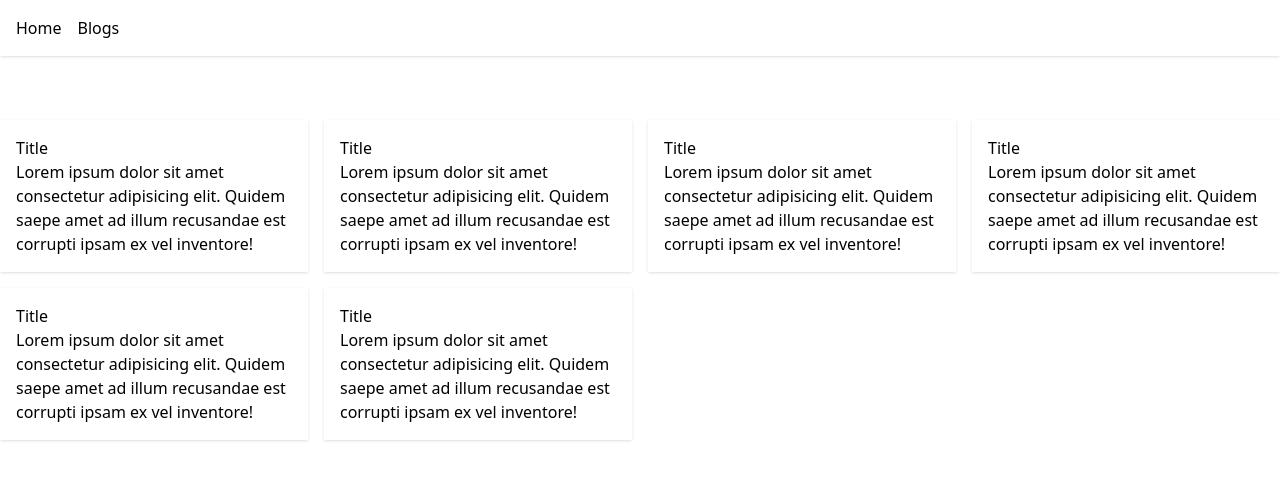
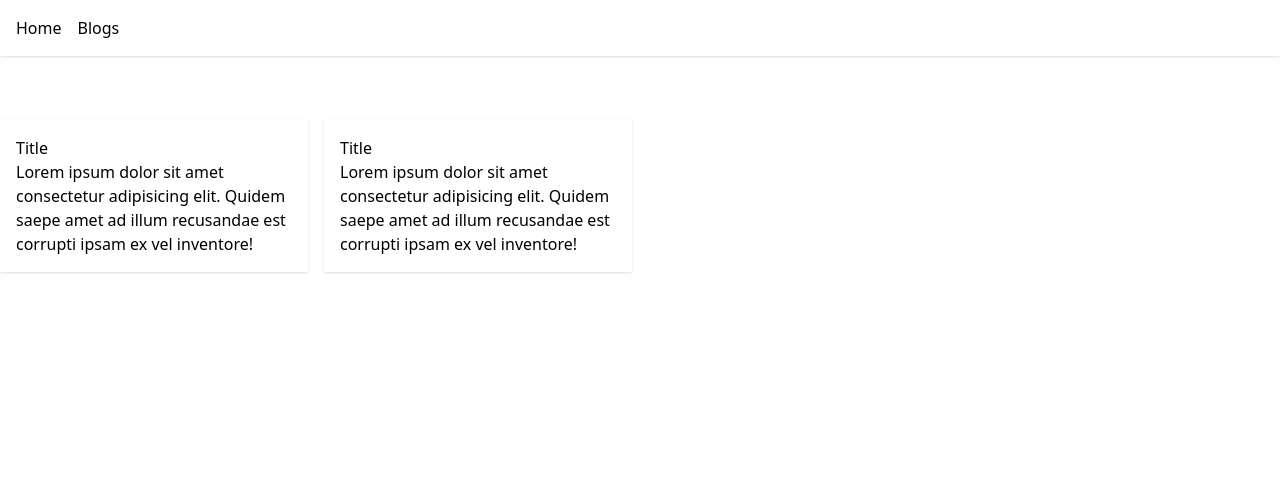
Before and after one commit to shamim-behshad/cart-cove, a Next.js app: page /blogs in a window 1280 px wide. Shown: the top 480 px of the page. Built offline with nearby package versions, Linux system fonts and the light colour scheme; data requests are answered from the project's data file.

Commit message:
feat: api call for blogs

```diff
--- a/src/app/blogs/page.tsx
+++ b/src/app/blogs/page.tsx
@@ -2,21 +2,24 @@ import Articles from "@/components/Articles";
 import Container from "@/components/Container";
 import React from "react";
 
- function Blogs() {
-  // const results = await fetch('http://localhost:3001/articles');
-  // const data = await results.json();
+export interface ArticlesType {
+  id: number;
+  title: string;
+  description: string;
+}
 
-  // console.log(data)
+async function Blogs() {
+  const results = await fetch("http://localhost:3001/articles");
+  const data = (await results.json()) as ArticlesType[];
+
+  console.log(data);
 
   return (
     <Container>
       <div className="grid grid-cols-4 gap-4 py-16">
-        <Articles />
-        <Articles />
-        <Articles />
-        <Articles />
-        <Articles />
-        <Articles />
+        {data.map((item) => (
+          <Articles />
+        ))}
       </div>
     </Container>
   );
```
